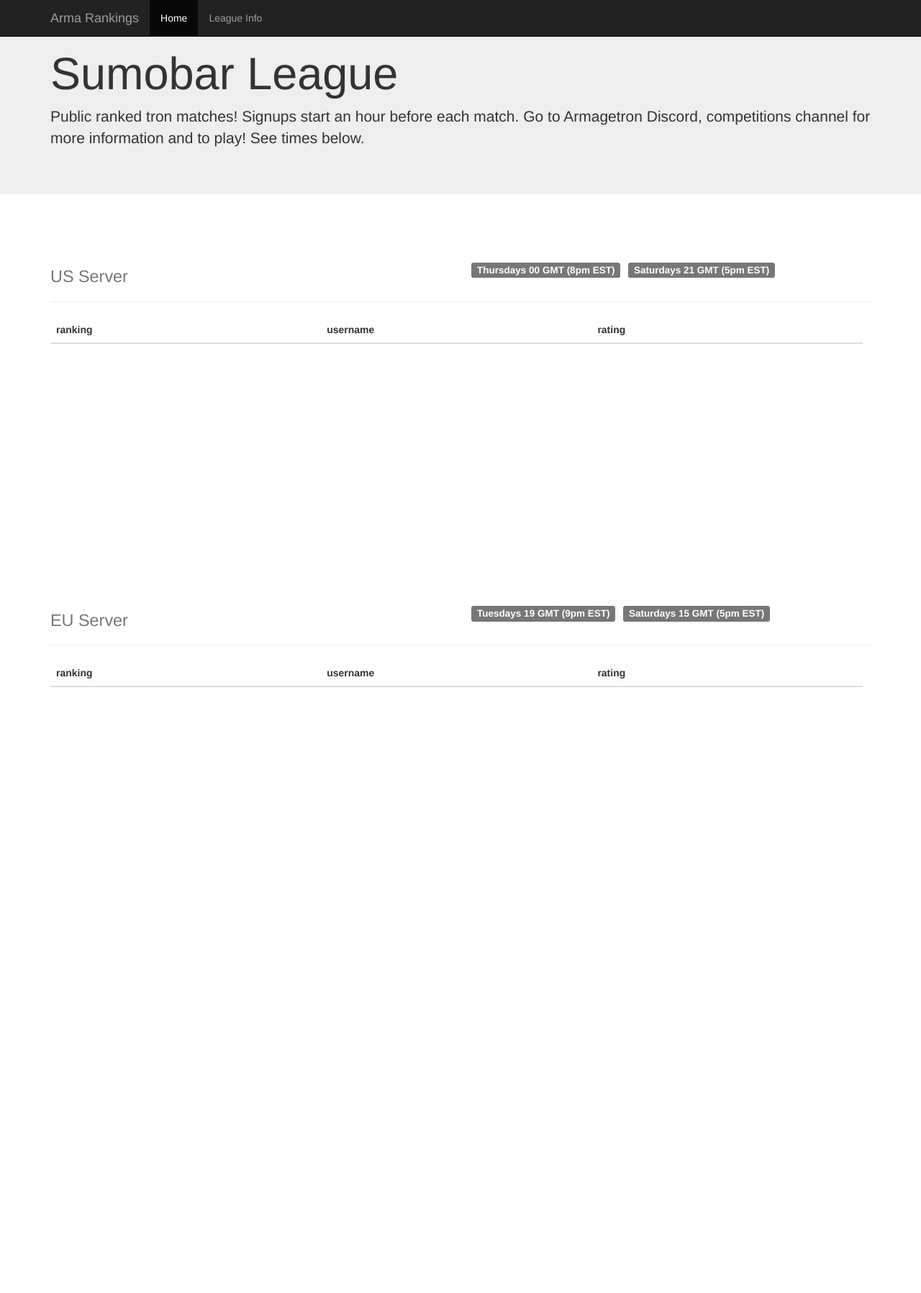
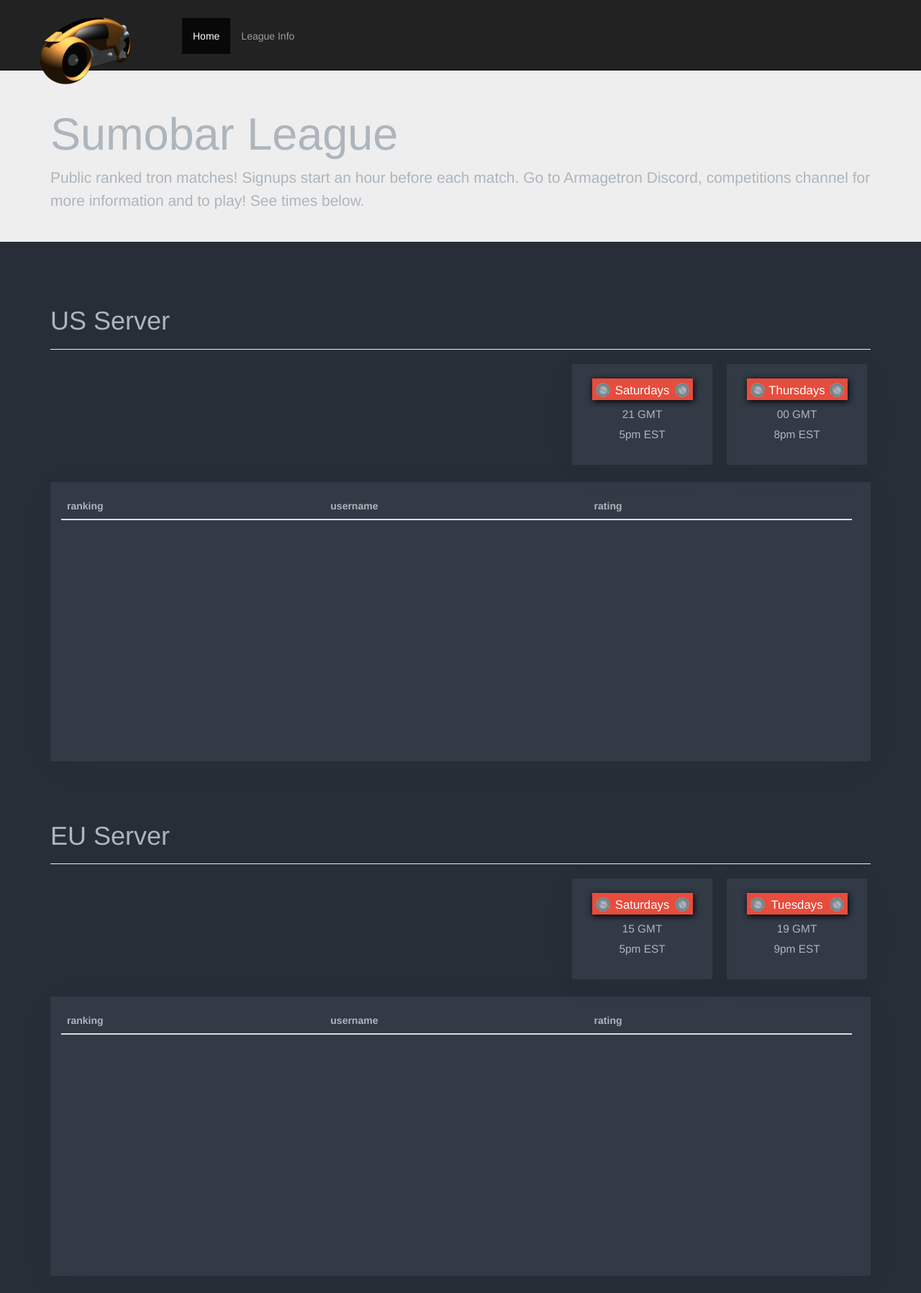
Before and after one commit to raphleu/arma-rankings, a Flask app: page / in a window 1280 px wide. Shown: the whole page at 72% size. Before the commit the page ends 955 px from the top, so only its background shows below. Run offline with Flask 2, Linux system fonts and the light colour scheme; data that the repository does not hold is empty; some libraries are stand-ins or nearby versions.

Commit message:
Added some styles to the page. Table and date-card

```diff
--- a/app/routes.py
+++ b/app/routes.py
@@ -13,16 +13,32 @@ def index():
             'header': 'US',
             'ranking': us_rankings,
             'days': [
-                'Thursdays 00 GMT (8pm EST)',
-                'Saturdays 21 GMT (5pm EST)',
+                {
+                'day': 'Thursdays',
+                'time_gmt': '00 GMT',
+                'time_est': '8pm EST',
+                },
+                {
+                    'day': 'Saturdays',
+                    'time_gmt': '21 GMT',
+                    'time_est': '5pm EST',
+                },
             ]
         },
         {
             'header': 'EU',
             'ranking': eu_rankings,
             'days': [
-                'Tuesdays 19 GMT (9pm EST)',
-                'Saturdays 15 GMT (5pm EST)',
+                {
+                    'day': 'Tuesdays',
+                    'time_gmt': '19 GMT',
+                    'time_est': '9pm EST',
+                },
+                {
+                    'day': 'Saturdays',
+                    'time_gmt': '15 GMT',
+                    'time_est': '5pm EST',
+                },
             ]
         }
     ]
--- a/app/static/styles.css
+++ b/app/static/styles.css
@@ -1,6 +1,23 @@
+/*General*/
+body {
+    line-height: 1.5;
+    color: #adb5bd;
+    text-align: left;
+    background-color: #282e38;
+}
+
 /*
     Rating table
  */
+
+.table-responsive {
+    background-color: #323a46;
+    padding: 1.5rem;
+    -webkit-box-shadow: 0 0.75rem 6rem rgba(56,65,74,.03);
+    box-shadow: 0 0.75rem 6rem rgba(56,65,74,.03);
+    margin-bottom: 24px;
+    border-radius: .25rem;
+}
 
 .header-fixed {
     width: 100%
@@ -32,6 +49,7 @@
 .header-fixed > thead > tr > th {
     width: 33%;
     float: left;
+    border-top: 1px solid #3b4452;
 }
 
 .label-day-game:first-child {
@@ -43,15 +61,140 @@
     top: 1em;
 }
 
+
+.main-page-jumbotron {
+    height: 24em;
+}
+.main-page-jumbotron-container {
+    margin-top: 6em;
+}
+
 /*
 =====================================
     Nav Bar
 ======================================
 */
 #mainNav {
+    height: 7em;
     margin-bottom: 0;
+}
+.nav-brand-image {
+    display: block;
+    content: '';
+    width: 11em;
+    height: 7em;
+    background-repeat: no-repeat;
+    margin-top: -30px;
+    background-image: url(/static/images/logo.png?ba582);
 }
 
 #navbarResponsive {
     padding-top: 1em;
 }
+.nav-container {
+    margin-top: 25px;
+}
+
+/*
+=====================================
+    Date Card
+======================================
+*/
+.date-card .Wall{
+    position:relative;
+}
+.date-card.container{
+    height: 10em;
+}
+.date-card .calendar{
+    position:absolute;
+    margin:auto;
+    left:0;
+    right:0;
+    top:20px;
+    width: 10em;
+    background:white;
+    box-shadow: 1px 2px 10px black;
+}
+.date-card .frame{
+    position: relative;
+    height: 30px;
+    background: #e74c3c;
+}
+.date-card .screw{
+    position: absolute;
+    width: 20px;
+    height: 20px;
+    background-color: #bdc3c7;
+    border-radius: 50px;
+    top: 20%;
+    box-shadow: inset 0px 0px 10px #2c3e50;
+    border: 1px solid #7f8c8d;
+}
+.date-card .left{
+    left: 5px;
+}
+.date-card .right{
+    right:5px;
+}
+.date-card .shine{
+    position: absolute;
+    background: rgba(255,255,255,0.2);
+    width: 10px;
+    height: 10px;
+    border-radius: 100%;
+    left: 5px;
+    top: 5px;
+}
+.date-card .line{
+    position: absolute;
+    width: 100%;
+    height: 3px;
+    background-color: #7f8c8d;
+    top: 8px;
+    transform: rotate(20deg);
+}
+.date-card .rerotate{
+    transform: rotate(60deg);
+}
+.date-card .year{
+    position: absolute;
+    width: 100%;
+    height:100%;
+}
+.date-card .year h1{
+    text-align: center;
+    color: white;
+    font-size: 1.2em;
+    margin: 0;
+    padding: 0;
+    line-height: 2em;
+}
+.date-card .content{
+    position:absolute;
+    width: 100%; height:78%;
+}
+.date-card .content h1{
+    text-align:center;
+    margin:0;
+    padding:0;
+    font-size: 1.1em
+}
+.date-card .content h2{
+    text-align: center;
+    font-size: 1.1em;
+    margin: 0;
+    padding: 0;
+    line-height: 40px;
+}
+.date-card-col {
+    height: 10em;
+    background-color: #323a46;
+    padding: 1.5rem;
+    -webkit-box-shadow: 0 0.75rem 6rem rgba(56,65,74,.03);
+    box-shadow: 0 0.75rem 6rem rgba(56,65,74,.03);
+    margin-bottom: 24px;
+    border-radius: .25rem;
+    float: right;
+    margin-right: 20px;
+ }
--- a/app/templates/base.html
+++ b/app/templates/base.html
@@ -8,14 +8,16 @@
 
 {% block navbar %}
   <nav id="mainNav" class="navbar navbar-inverse navbar-fixed-top">
-    <div class="container">
+    <div class="container nav-container">
       <div class="navbar-header">
         <button type="button" class="navbar-toggle" data-toggle="collapse" data-target="#armaNavbar">
           <span class="icon-bar"></span>
           <span class="icon-bar"></span>
           <span class="icon-bar"></span>
         </button>
-        <a class="navbar-brand" href="/">Arma Rankings</a>
+        <div class="logo-tail">
+          <a class="navbar-brand nav-brand-image" href="/"></a>
+        </div>
       </div>
       <div class="collapse navbar-collapse" id="armaNavbar">
         <ul class="nav navbar-nav">
--- /dev/null
+++ b/app/templates/date-card.html
@@ -0,0 +1,42 @@
+<div class="container-fluid">
+  <div class="container">
+    <div class="page-header">
+      <div class="row">
+        <div class="col-xs-6">
+          <h1>{{ data.header }} Server</h1>
+        </div>
+      </div>
+    </div>
+  </div>
+</div>
+<div class="container-fluid">
+  <div class="container date-card">
+    <div class="row">
+      <div class="col-xs-6 col-md-4"> </div>
+      {% for day_Of_week in data.days %}
+        <div class="col-xs-6 col-md-2 date-card-col">
+          <div class="calendar">
+            <div class="frame">
+              <div class="left screw">
+                <div class="line"></div>
+                <div class="shine"></div>
+              </div>
+              <div class="right screw">
+                <div class="rerotate line"></div>
+                <div class="shine"></div>
+              </div>
+              <div class="year">
+                <h1 id="yearCaption">{{ day_Of_week.day }}</h1>
+              </div>
+            </div>
+            <div class="content">
+              <h2 id="monthCaption">{{ day_Of_week.time_gmt }}</h2>
+              <h1 id="dayCaption">{{ day_Of_week.time_est }}</h1>
+            </div>
+            <div class="over"></div>
+          </div>
+        </div>
+      {% endfor %}
+    </div>
+  </div>
+</div>
--- a/app/templates/index.html
+++ b/app/templates/index.html
@@ -1,8 +1,8 @@
 {% extends "base.html" %}
 
 {% block content %}
-  <div class="jumbotron">
-    <div class="container">
+  <div class="jumbotron main-page-jumbotron">
+    <div class="container main-page-jumbotron-container">
       <h1>{{ title }}</h1>
       <p>Public ranked tron matches! Signups start an hour before each match. Go to Armagetron Discord, competitions channel for more information and to play! See times below.</p>
     </div>
--- a/app/templates/ranking-table.html
+++ b/app/templates/ranking-table.html
@@ -1,20 +1,9 @@
-<div class="container">
-  <div class="table-responsive .col-md-12">
-    {% for country in countries %}
-      <div class="page-header">
-        <div class="row">
-          <div class="col-xs-6">
-            <h1><small>{{ country.header }} Server</small></h1>
-          </div>
-          <div class="col-xs-6 column-day-game">
-            <h4 class="header4-day-game">
-              {% for day in country.days %}
-                <span class="label label-default label-day-game">{{ day }}</span>
-              {% endfor %}
-            </h4>
-          </div>
-        </div>
-      </div>
+{% for country in countries %}
+  {% with data=country %}
+    {% include "date-card.html" %}
+  {% endwith %}
+  <div class="container">
+    <div class="table-responsive .col-md-12">
       <table class="table table-hover header-fixed">
         <thead>
         <tr>
@@ -33,6 +22,6 @@
         {% endfor %}
         </tbody>
       </table>
-    {% endfor %}
+    </div>
   </div>
-</div>
+{% endfor %}
```
Also changed, not shown: app/static/images/logo.png (added).
